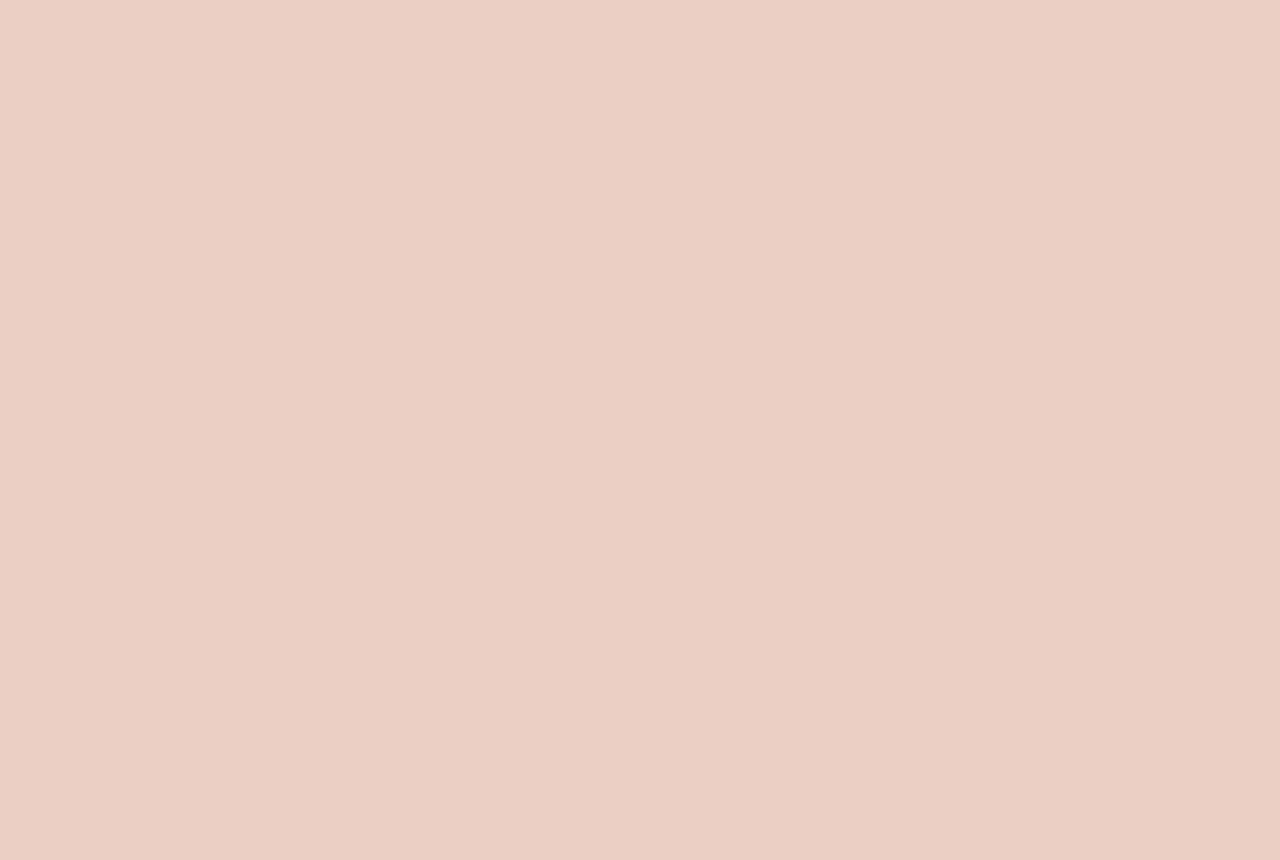
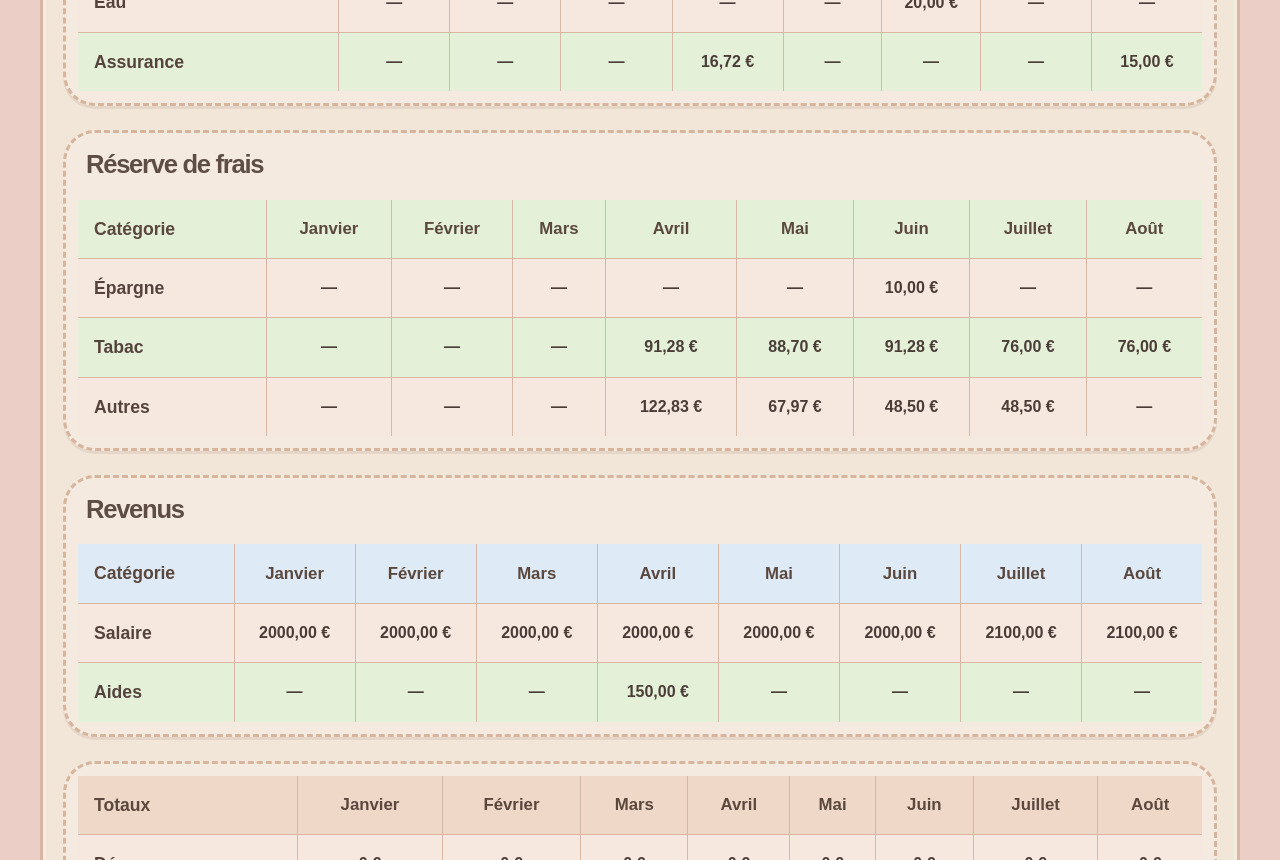
Before and after one commit to rhaza0210002/MyPiggyBank, a Next.js app: page /bilanbank in a window 1280 px wide. Before the commit this address had no page. Shown: the part 440-1300 px from the top of the page. Before the commit the page ends 800 px from the top, so only its background shows below. Built offline with nearby package versions, Linux system fonts and the light colour scheme.

Commit message:
feat:Bilan

```diff
--- /dev/null
+++ b/src/app/bilanbank/page.tsx
@@ -0,0 +1,5 @@
+import BilanBankPage from '@/components/features/BilanBank/page';
+
+export default function BilanBankRoute() {
+  return <BilanBankPage />;
+}
--- a/src/app/page.tsx
+++ b/src/app/page.tsx
@@ -1,3 +1,4 @@
+import BilanBank from "@/components/features/BilanBank/BilanBank";
 import DashboardPage from "@/components/features/Dashboard/page";
 import Header from "@/components/features/Header/page";
 import Image from "next/image";
@@ -8,6 +9,7 @@ export default function Home() {
       <Header />
       <div className="flex items-center justify-center bg-[#f8d1b3] font-sans dark:bg-[#ebcfc6]">
         <main className="flex w-full items-center bg-white dark:bg-[#ebcfc6] sm:items-start">
+
           <DashboardPage />
         </main>
       </div>
--- /dev/null
+++ b/src/components/features/BilanBank/BilanBank.tsx
@@ -0,0 +1,165 @@
+"use client";
+import React from 'react';
+
+const MONTHS = [
+  { label: 'Janvier', key: 'janvier' },
+  { label: 'Février', key: 'fevrier' },
+  { label: 'Mars', key: 'mars' },
+  { label: 'Avril', key: 'avril' },
+  { label: 'Mai', key: 'mai' },
+  { label: 'Juin', key: 'juin' },
+  { label: 'Juillet', key: 'juillet' },
+  { label: 'Août', key: 'aout' },
+] as const;
+
+const dataGroups = [
+  {
+    title: 'Décaissement services',
+    rows: [
+      { category: 'Participation loyer', values: [198.6, 198.6, 198.6, 128.6, '-', '-', 215, 215] },
+      { category: 'Téléphone', values: [31.99, 65.38, 31.99, 31.99, 31.99, '-', 21.99, 36.99] },
+      { category: 'Internet', values: ['-', '-', '-', '-', 29.99, 49, '-', '-'] },
+      { category: 'EDF', values: ['-', '-', '-', '-', '-', '-', 70, 70] },
+      { category: 'Eau', values: ['-', '-', '-', '-', '-', 20, '-', '-'] },
+      { category: 'Assurance', values: ['-', '-', '-', 16.72, '-', '-', '-', 15] },
+    ],
+    accent: 'bg-[#f0d8c8]',
+  },
+  {
+    title: 'Réserve de frais',
+    rows: [
+      { category: 'Épargne', values: [0, 0, 0, 0, 0, 10, 0, 0] },
+      { category: 'Tabac', values: [0, 0, 0, 91.28, 88.7, 91.28, 76, 76] },
+      { category: 'Autres', values: [0, 0, 0, 122.83, 67.97, 48.5, 48.5, 0] },
+    ],
+    accent: 'bg-[#e5f0d9]',
+  },
+  {
+    title: 'Revenus',
+    rows: [
+      { category: 'Salaire', values: [2000, 2000, 2000, 2000, 2000, 2000, 2100, 2100] },
+      { category: 'Aides', values: [0, 0, 0, 150, 0, 0, 0, 0] },
+    ],
+    accent: 'bg-[#dfeaf7]',
+  },
+];
+
+const chartPalette = ['#e7b5a5', '#f0d77c', '#86bcb1', '#d6a5e6', '#9ebf7f', '#f2c6a6'];
+
+export default function BilanBank() {
+  return (
+    <div className="min-h-screen bg-[#ebcfc6] px-4 py-6 text-[#5b473d] sm:px-6 lg:px-10">
+      <div className="mx-auto max-w-[1200px] rounded-[2.2rem] border-[3px] border-[#d8b6a5] bg-[#f2e6d8] p-4 shadow-[inset_0_0_0_3px_rgba(255,255,255,0.18)] sm:p-5">
+
+        <div className="space-y-6">
+          {dataGroups.map((group) => (
+            <div key={group.title} className="rounded-[2rem] border-[3px] border-[#d7b59d] border-dashed bg-[#f5eadf] p-3 shadow-[0_3px_0_rgba(140,103,86,0.12)]">
+              <h3 className="mb-4 px-2 text-[clamp(1.4rem,2vw,2.2rem)] font-black tracking-[-0.05em] text-[#5d4d44]">
+                {group.title}
+              </h3>
+
+              <div className="overflow-x-auto">
+                <table className="w-full min-w-[840px] border-collapse text-left">
+                  <thead>
+                    <tr className={`${group.accent} text-[#5a473d]`}>
+                      <th className="border-r border-[#d8b7a5] px-4 py-4 text-left text-[1.1rem] font-bold">Catégorie</th>
+                      {MONTHS.map((month) => (
+                        <th key={month.key} className="border-r border-[#d8b7a5] px-2 py-4 text-center text-[1.05rem] font-bold last:border-r-0">
+                          {month.label}
+                        </th>
+                      ))}
+                    </tr>
+                  </thead>
+
+                  <tbody>
+                    {group.rows.map((row, index) => (
+                      <tr key={row.category} className={index % 2 === 0 ? 'bg-[#f7e8df]' : 'bg-[#e5f0d9]'}>
+                        <td className="border-r border-[#d8b7a5] border-t border-[#d8b7a5] px-4 py-4 text-[1.1rem] font-semibold text-[#54433d]">
+                          {row.category}
+                        </td>
+
+                        {row.values.map((value, monthIndex) => (
+                          <td key={`${row.category}-${monthIndex}`} className="border-r border-[#d8b7a5] border-t border-[#d8b7a5] px-2 py-4 text-center text-[1rem] font-semibold text-[#4a3d37] last:border-r-0">
+                            {value === '-' || value === 0 ? '—' : `${Number(value).toFixed(2).replace('.', ',')} €`}
+                          </td>
+                        ))}
+                      </tr>
+                    ))}
+                  </tbody>
+                </table>
+              </div>
+            </div>
+          ))}
+        </div>
+
+        <div className="mt-6 rounded-[2rem] border-[3px] border-[#d7b59d] border-dashed bg-[#f5eadf] p-3 shadow-[0_3px_0_rgba(140,103,86,0.12)]">
+          <div className="overflow-x-auto">
+            <table className="w-full min-w-[840px] border-collapse text-left">
+              <thead>
+                <tr className="bg-[#f0d8c8] text-[#5a473d]">
+                  <th className="border-r border-[#d8b7a5] px-4 py-4 text-left text-[1.1rem] font-bold">Totaux</th>
+                  {MONTHS.map((month) => (
+                    <th key={month.key} className="border-r border-[#d8b7a5] px-2 py-4 text-center text-[1.05rem] font-bold last:border-r-0">
+                      {month.label}
+                    </th>
+                  ))}
+                </tr>
+              </thead>
+              <tbody>
+                <tr className="bg-[#f7e8df]">
+                  <td className="border-r border-[#d8b7a5] border-t border-[#d8b7a5] px-4 py-4 text-[1.1rem] font-semibold text-[#54433d]">Dépenses</td>
+                  {MONTHS.map((month) => (
+                    <td key={`dep-${month.key}`} className="border-r border-[#d8b7a5] border-t border-[#d8b7a5] px-2 py-4 text-center text-[1rem] font-semibold text-[#4a3d37] last:border-r-0">
+                      0 €
+                    </td>
+                  ))}
+                </tr>
+                <tr className="bg-[#e5f0d9]">
+                  <td className="border-r border-[#d8b7a5] border-t border-[#d8b7a5] px-4 py-4 text-[1.1rem] font-semibold text-[#54433d]">Réserves</td>
+                  {MONTHS.map((month) => (
+                    <td key={`res-${month.key}`} className="border-r border-[#d8b7a5] border-t border-[#d8b7a5] px-2 py-4 text-center text-[1rem] font-semibold text-[#4a3d37] last:border-r-0">
+                      0 €
+                    </td>
+                  ))}
+                </tr>
+                <tr className="bg-[#dfeaf7] font-bold">
+                  <td className="border-r border-[#d8b7a5] border-t border-[#d8b7a5] px-4 py-4 text-[1.1rem] text-[#54433d]">Revenus</td>
+                  {MONTHS.map((month) => (
+                    <td key={`rev-${month.key}`} className="border-r border-[#d8b7a5] border-t border-[#d8b7a5] px-2 py-4 text-center text-[1rem] text-[#4a3d37] last:border-r-0">
+                      0 €
+                    </td>
+                  ))}
+                </tr>
+              </tbody>
+            </table>
+          </div>
+        </div>
+
+        <div className="mt-6 flex flex-col items-center justify-between gap-4 rounded-[2rem] border-[3px] border-[#d8b7a5] bg-[#f5eadf] p-4 sm:flex-row">
+          <div className="flex w-full items-center justify-center sm:w-auto">
+            <div
+              className="relative h-24 w-24 rounded-full shadow-[inset_0_0_0_8px_rgba(255,255,255,0.2)]"
+              style={{
+                background: `conic-gradient(${chartPalette[0]} 0 32%, ${chartPalette[1]} 32% 58%, ${chartPalette[2]} 58% 80%, ${chartPalette[3]} 80% 92%, ${chartPalette[4]} 92% 100%)`,
+              }}
+            >
+              <div className="absolute inset-[18%] rounded-full bg-[#f5eadf]" />
+            </div>
+          </div>
+
+          <div className="flex flex-wrap items-center justify-center gap-6 text-[1.2rem] font-bold text-[#5a473d]">
+            <div className="flex items-center gap-2"><span className="inline-block h-4 w-4 rounded-full bg-[#f0d77c]" />Loyer & Charges</div>
+            <div className="flex items-center gap-2"><span className="inline-block h-4 w-4 rounded-full bg-[#82b89f]" />Communication</div>
+            <div className="flex items-center gap-2"><span className="inline-block h-4 w-4 rounded-full bg-[#e7b5a5]" />Utilités & Divers</div>
+          </div>
+        </div>
+
+        <div className="mt-6 flex justify-center">
+          <button className="w-full max-w-[560px] rounded-[1.75rem] border-[3px] border-[#e4a58f] bg-[#e59a86] px-6 py-4 text-center text-[clamp(1.5rem,2vw,2.1rem)] font-black text-[#fff8f5] shadow-[0_6px_0_rgba(171,98,77,0.85)] transition-transform hover:translate-y-[2px] hover:shadow-[0_4px_0_rgba(171,98,77,0.85)]">
+            Voir le détail mensuel
+          </button>
+        </div>
+      </div>
+    </div>
+  );
+}
--- /dev/null
+++ b/src/components/features/BilanBank/page.tsx
@@ -0,0 +1,11 @@
+"use client";
+import React from 'react';
+import Bilan2026 from '@/components/features/BilanBank/BilanBank';
+
+export default function BilanBankPage() {
+  return (
+    <main className="min-h-screen bg-[#ebcfc6]">
+      <Bilan2026 />
+    </main>
+  );
+}
```
Also changed, not shown: src/app/globals.css (line endings or trailing spaces).
